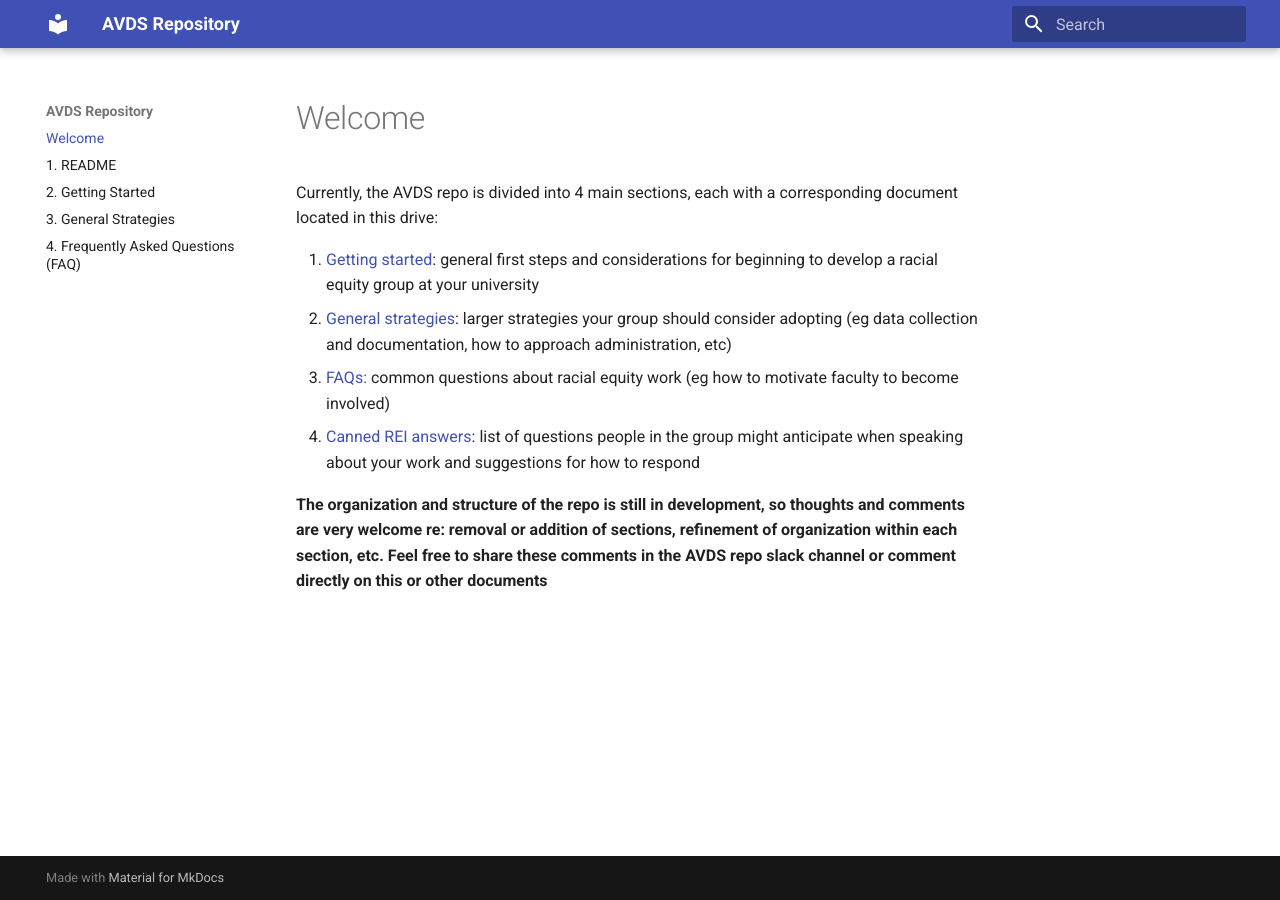
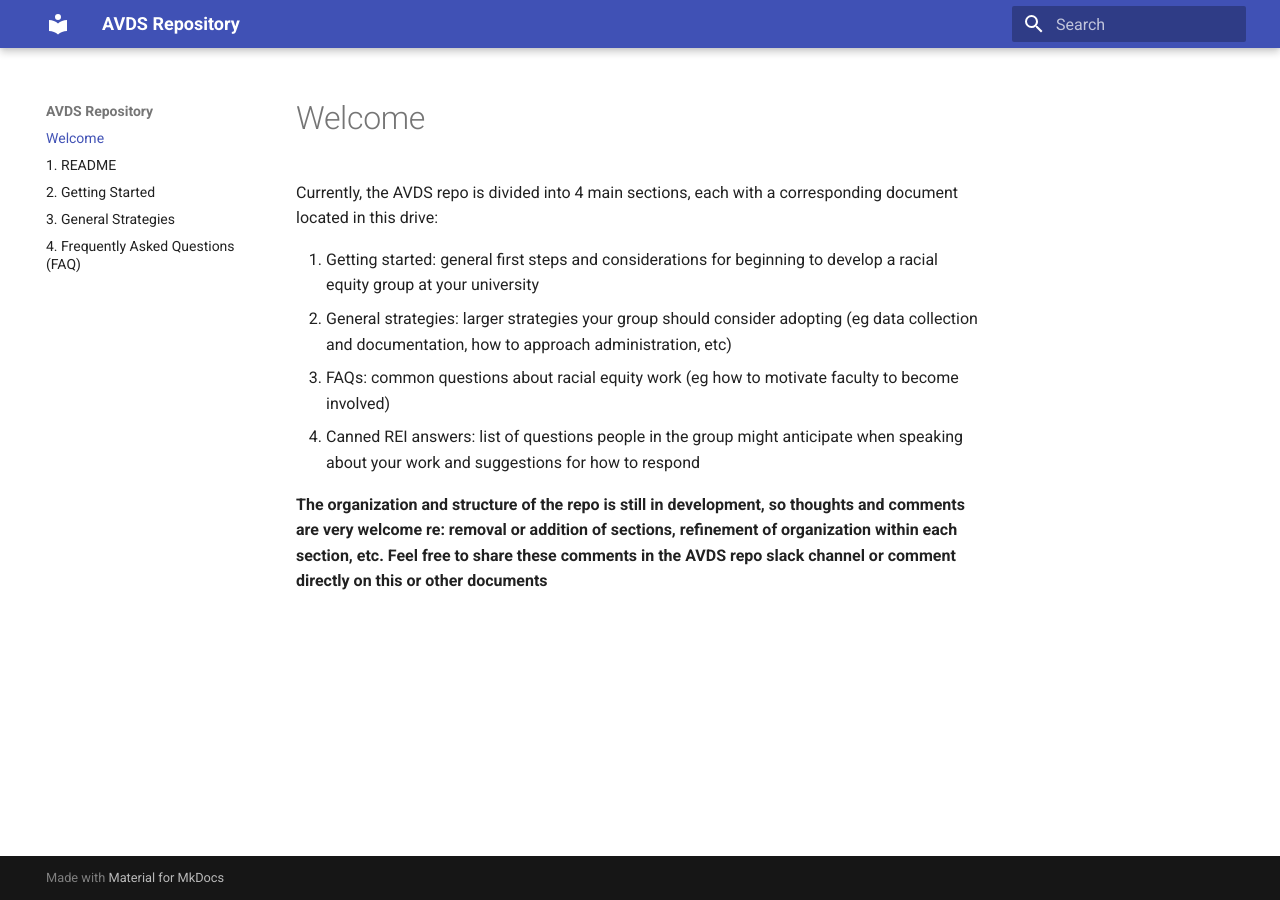
Before and after one commit to AVDS-PDX/avds, an MkDocs documentation site: the page built from AVDS_repo_markdown/index.md, in a window 1280 px wide. Built offline with MkDocs 1.6.1 and Material for MkDocs 9.7.7, drawn with Linux system fonts in a browser that asks for light colours; old or Windows-style settings are respelled for this version of MkDocs; part of the change alters nothing that is shown.

```diff
--- a/AVDS_repo_markdown/index.md
+++ b/AVDS_repo_markdown/index.md
@@ -1,9 +1,9 @@
 Currently, the AVDS repo is divided into 4 main sections, each with a corresponding document located in this drive:
 
 
-1. [Getting started](https://docs.google.com/document/d/115LBHhI1q_IkFrp_M54ZMskOi6z-B0q0MaRYbcWVVQ0/edit): general first steps and considerations for beginning to develop a racial equity group at your university
-2. [General strategies](https://docs.google.com/document/d/1x7Dyw3evPHUodpIXd81EvxgFd4w2UCobwyWZDf_qmhw/edit): larger strategies your group should consider adopting (eg data collection and documentation, how to approach administration, etc)
-3. [FAQs:](https://docs.google.com/document/d/1Vppf4tkiZNkXeedWj7Ef82gGQMJc2Qu7O1mHNoq4JSQ/edit) common questions about racial equity work (eg how to motivate faculty to become involved)
-4. [Canned REI answers](https://docs.google.com/document/d/16NUPWa3Nkc87FZSMrzouQeR0I3TcNrCszjR8BiN2msU/edit): list of questions people in the group might anticipate when speaking about your work and suggestions for how to respond
+1. Getting started: general first steps and considerations for beginning to develop a racial equity group at your university
+2. General strategies: larger strategies your group should consider adopting (eg data collection and documentation, how to approach administration, etc)
+3. FAQs: common questions about racial equity work (eg how to motivate faculty to become involved)
+4. Canned REI answers: list of questions people in the group might anticipate when speaking about your work and suggestions for how to respond
 
 **The organization and structure of the repo is still in development, so thoughts and comments are very welcome re: removal or addition of sections, refinement of organization within each section, etc. Feel free to share these comments in the AVDS repo slack channel or comment directly on this or other documents**
```
